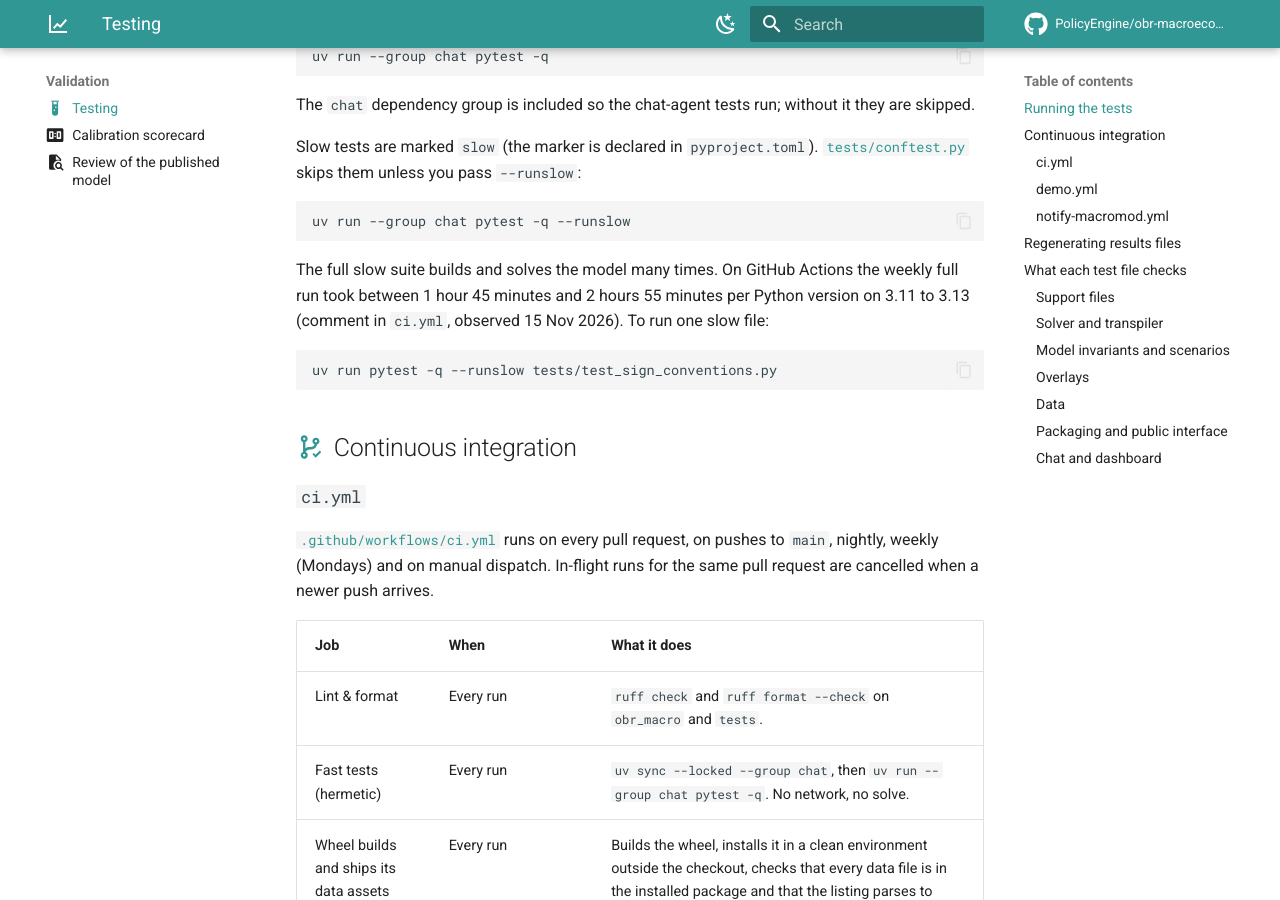
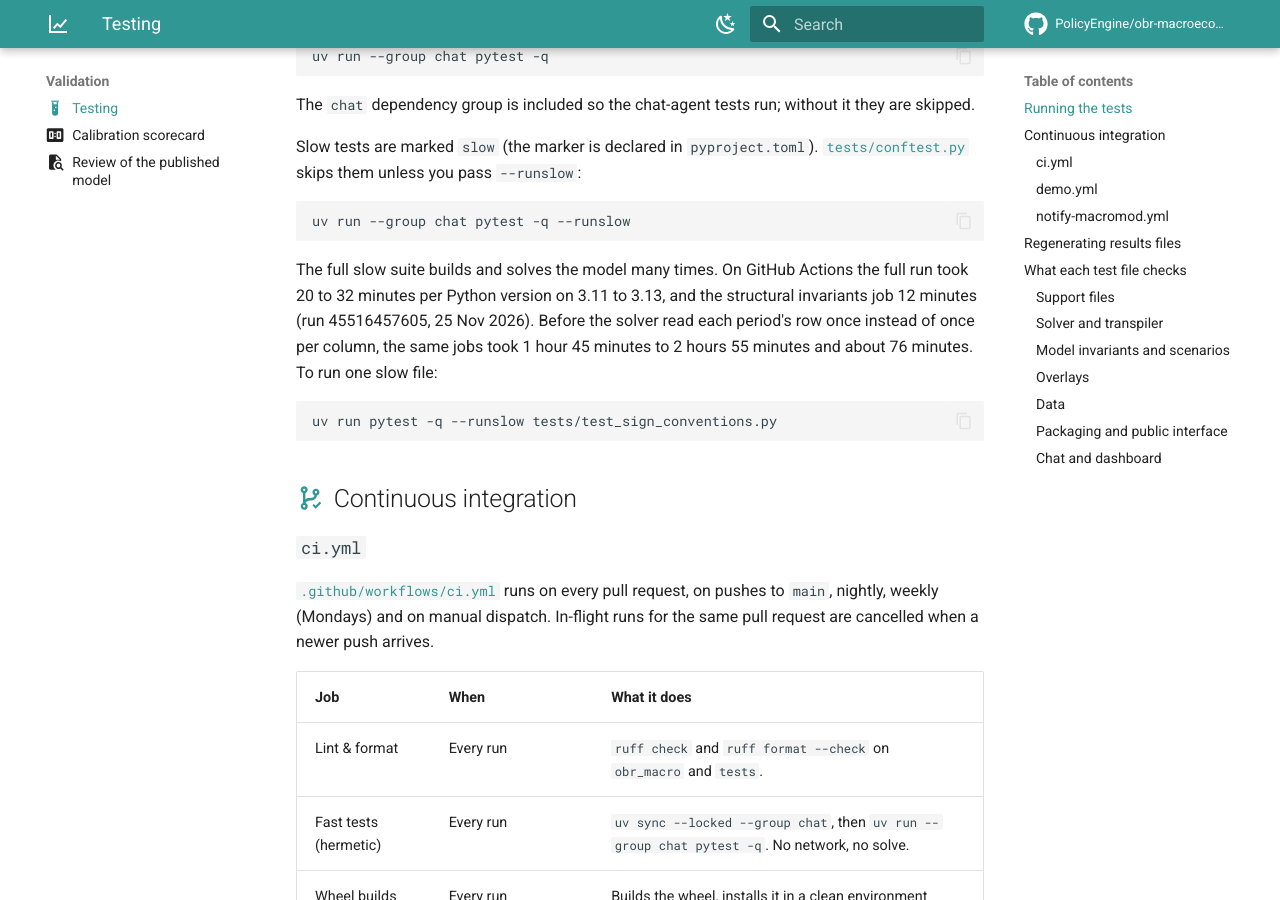
Before and after one commit to PolicyEngine/obr-macroeconomic-model, an MkDocs documentation site: the page built from docs/testing.md, in a window 1280 px wide and 900 px high, scrolled down 375 px. Built offline with MkDocs 1.6.1 and Material for MkDocs 9.7.7, drawn with Linux system fonts in a browser that asks for light colours; comment, search, counter and statistics services are not loaded; some of the changed text lies outside the part shown.

Commit message:
Record the Actions timings measured after the change
Co-Authored-By: Claude Opus 5.5 <noreply@anthropic.com>

````diff
--- a/docs/testing.md
+++ b/docs/testing.md
@@ -22,7 +22,7 @@ Slow tests are marked `slow` (the marker is declared in `pyproject.toml`). [`tes
 uv run --group chat pytest -q --runslow
 ```
 
-The full slow suite builds and solves the model many times. On GitHub Actions the weekly full run took between 1 hour 45 minutes and 2 hours 55 minutes per Python version on 3.11 to 3.13 (comment in `ci.yml`, observed 15 Nov 2026). To run one slow file:
+The full slow suite builds and solves the model many times. On GitHub Actions the full run took 20 to 32 minutes per Python version on 3.11 to 3.13, and the structural invariants job 12 minutes (run 45516457605, 25 Nov 2026). Before the solver read each period's row once instead of once per column, the same jobs took 1 hour 45 minutes to 2 hours 55 minutes and about 76 minutes. To run one slow file:
 
 ```bash
 uv run pytest -q --runslow tests/test_sign_conventions.py
@@ -64,7 +64,7 @@ Each file in `results/` is written by one script in [`scripts/`](https://github.
 
 | Results file | Script | Where it runs |
 |---|---|---|
-| `results/demo_shocks.json` | `scripts/demo_shocks.py` | `demo.yml` (about 60 solves; 45 to 55 minutes on Actions) |
+| `results/demo_shocks.json` | `scripts/demo_shocks.py` | `demo.yml` (about 60 solves; about four minutes on a laptop, 25 Nov 2026; 45 to 55 minutes on Actions before that) |
 | `results/site_figures.json` | `scripts/site_figures.py` | `demo.yml` |
 | `results/convergence_decomposition.json` | `scripts/convergence_decomposition.py` | `demo.yml` |
 | `results/demand_overlays.json` | `scripts/demand_overlays.py` | Locally |
````
Also changed, not shown: 1 other file.
